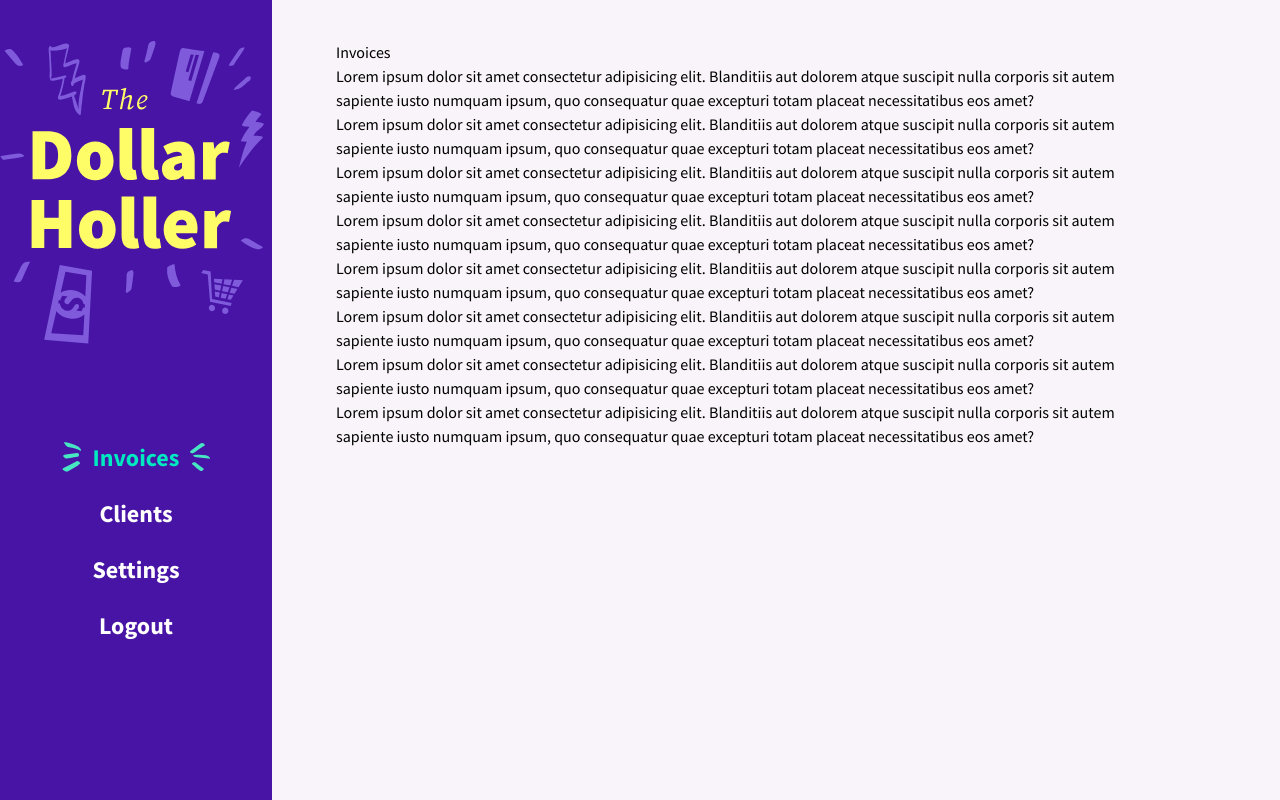
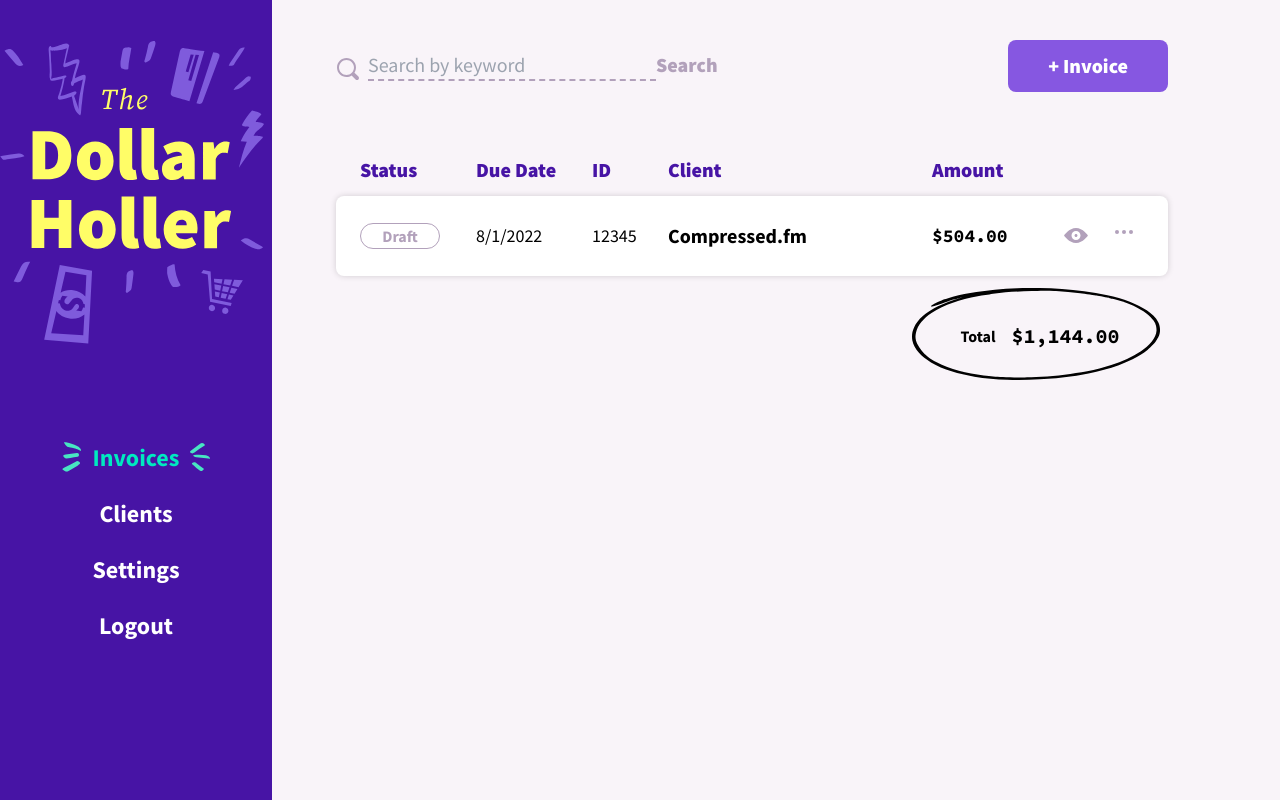
Before and after one commit to rustkas/dollarholler, a SvelteKit app: page /invoices in a window 1280 px wide. Built offline with nearby package versions, Linux system fonts and the light colour scheme.

Commit message:
Styling the Invoice List

```diff
--- a/pretter.config.js
+++ b/pretter.config.js
@@ -6,7 +6,7 @@ module.exports = {
   plugins: [
     "prettier-plugin-svelte",
     "prettier-plugin-organize-imports",
-    "prettier-plugin-tailwindcss",
+    require('prettier-plugin-tailwindcss'),
   ],
   pluginSearchDirs: ["."],
   tailwindConfig: "./tailwind.config.cjs",
--- a/src/app.css
+++ b/src/app.css
@@ -16,6 +16,9 @@
 }
 
 @layer components {
+  .invoice-table {
+    @apply  grid grid-cols-invoiceTable gap-4 px-6 mb-3 w-full
+  }
 }
 
 @layer utilities {
--- /dev/null
+++ b/src/lib/components/CircledAmount.svelte
@@ -0,0 +1,9 @@
+<script lang="ts">
+  export let label: string;
+  export let amount: string;
+</script>
+
+<div class=" float-right flex min-h-[6rem] min-w-[16rem] gap-x-4 bg-circle bg-no-repeat justify-center items-center">
+  <div class="font-bold">{label}</div>
+  <div class="font-mono text-xl font-bold">{amount}</div>
+</div>
--- /dev/null
+++ b/src/lib/components/Icons/Search.svelte
@@ -0,0 +1,10 @@
+<script lang="ts">
+  export let width = 24;
+  export let height =24;
+</script>
+
+<svg {width} {height} viewBox="0 0 24 24" fill="none" xmlns="http://www.w3.org/2000/svg">
+
+<path d="M22.414 19.586L18.455 15.627C19.439 14.108 19.973 12.339 19.973 10.486C19.973 7.953 18.987 5.57 17.194 3.779C15.402 1.987 13.02 1 10.486 1C7.952 1 5.57 1.987 3.779 3.778C1.987 5.57 1 7.953 1 10.486C1 13.02 1.987 15.403 3.779 17.194C5.57 18.986 7.953 19.972 10.486 19.972C12.34 19.972 14.108 19.44 15.627 18.455L19.586 22.414C19.964 22.792 20.466 23 21 23C21.534 23 22.036 22.792 22.414 22.414C22.792 22.037 23 21.535 23 21C23 20.465 22.792 19.963 22.414 19.586ZM5.193 15.778C3.779 14.365 3 12.486 3 10.486C3 8.486 3.779 6.607 5.193 5.194C6.607 3.779 8.486 3 10.486 3C12.486 3 14.365 3.779 15.779 5.194C17.193 6.607 17.972 8.486 17.972 10.486C17.972 12.486 17.193 14.365 15.779 15.779C14.365 17.194 12.486 17.972 10.486 17.972C8.486 17.972 6.607 17.194 5.193 15.778Z" />
+
+</svg>
--- /dev/null
+++ b/src/lib/components/Icons/ThreeDots.svelte
@@ -0,0 +1,11 @@
+<script lang="ts">
+  export let width = 24;
+  export let height =24;
+</script>
+
+<svg {width} {height} viewBox="0 0 24 24" fill="none" xmlns="http://www.w3.org/2000/svg">
+
+<circle cx="5" cy="12" r="2"/>
+<circle cx="12" cy="12" r="2"/>
+<circle cx="19" cy="12" r="2"/>
+</svg>
--- /dev/null
+++ b/src/lib/components/Icons/View.svelte
@@ -0,0 +1,9 @@
+<script lang="ts">
+  export let width = 24;
+  export let height =24;
+</script>
+
+<svg {width} {height} viewBox="0 0 24 24" fill="none" xmlns="http://www.w3.org/2000/svg">
+  <path d="M24 11.5C24 11.5 18.9285 4 12 4C5.0715 4 0 11.5 0 11.5C0 11.5 5.0715 19 12 19C18.9285 19 24 11.5 24 11.5ZM12 16C9.5145 16 7.5 13.987 7.5 11.5C7.5 9.013 9.5145 7 12 7C14.484 7 16.5 9.013 16.5 11.5C16.5 13.987 14.484 16 12 16Z"/>
+  <path d="M12 13C12.8284 13 13.5 12.3284 13.5 11.5C13.5 10.6716 12.8284 10 12 10C11.1716 10 10.5 10.6716 10.5 11.5C10.5 12.3284 11.1716 13 12 13Z"/>
+  </svg>
--- /dev/null
+++ b/src/lib/components/Search.svelte
@@ -0,0 +1,17 @@
+<script lang="ts">
+  import Search from "$lib/components/Icons/Search.svelte";
+</script>
+
+<div class="relative flex w-full items-baseline">
+  <div class="mr-2 mt-auto text-pastelPurple "><Search /></div>
+
+  <input
+    type="text"
+    name="search"
+    placeholder="Search by keyword"
+    class="w-72 border-b-2 border-dashed border-b-pastelPurple bg-transparent font-sansSerif text-xl text-black outline-none focus:border-solid focus:border-b-lavenderIndigo"
+  />
+  <button class="font-sansSerif text-xl font-black text-pastelPurple"
+    >Search</button
+  >
+</div>
--- /dev/null
+++ b/src/lib/components/Tag.svelte
@@ -0,0 +1,28 @@
+<script lang="ts">
+  export let label: 'draft' | 'sent' | 'current' | 'late' | 'paid' = 'draft';
+</script>
+
+<div
+  class="text-md w-20 rounded-full border-1 text-center font-bold capitalize"
+  class:inverted={label === 'draft'}
+  class:success={label === 'sent' || label === 'current'}
+  class:alert={label === 'late'}
+  class:archive={label === 'paid'}
+>
+  {label}
+</div>
+
+<style lang="postcss">
+  .inverted {
+    @apply border-pastelPurple text-pastelPurple;
+  }
+  .success {
+    @apply border-robinEggBlue bg-robinEggBlue text-blueGem;
+  }
+  .alert {
+    @apply border-scarlet bg-scarlet text-goldenFizz;
+  }
+  .archive {
+    @apply border-pastelPurple bg-pastelPurple text-white;
+  }
+</style>
--- a/src/routes/(dashboard)/invoices/+page.svelte
+++ b/src/routes/(dashboard)/invoices/+page.svelte
@@ -1,27 +1,61 @@
-Invoices
+<script>
+    import ThreeDots from "$lib/components/Icons/ThreeDots.svelte";
+    import View from "$lib/components/Icons/View.svelte";
+    import Search from "$lib/components/Search.svelte";
+    import Tag from "$lib/components/Tag.svelte";
+    import CircledAmount from "$lib/components/CircledAmount.svelte";
+</script>
 
-<p>
-  Lorem ipsum dolor sit amet consectetur adipisicing elit. Blanditiis aut dolorem atque suscipit nulla corporis sit autem sapiente iusto numquam ipsum, quo consequatur quae excepturi totam placeat necessitatibus eos amet?
-</p>
-<p>
-  Lorem ipsum dolor sit amet consectetur adipisicing elit. Blanditiis aut dolorem atque suscipit nulla corporis sit autem sapiente iusto numquam ipsum, quo consequatur quae excepturi totam placeat necessitatibus eos amet?
-</p>
-<p>
-  Lorem ipsum dolor sit amet consectetur adipisicing elit. Blanditiis aut dolorem atque suscipit nulla corporis sit autem sapiente iusto numquam ipsum, quo consequatur quae excepturi totam placeat necessitatibus eos amet?
-</p>
-<p>
-  Lorem ipsum dolor sit amet consectetur adipisicing elit. Blanditiis aut dolorem atque suscipit nulla corporis sit autem sapiente iusto numquam ipsum, quo consequatur quae excepturi totam placeat necessitatibus eos amet?
-</p>
 
-<p>
-  Lorem ipsum dolor sit amet consectetur adipisicing elit. Blanditiis aut dolorem atque suscipit nulla corporis sit autem sapiente iusto numquam ipsum, quo consequatur quae excepturi totam placeat necessitatibus eos amet?
-</p>
-<p>
-  Lorem ipsum dolor sit amet consectetur adipisicing elit. Blanditiis aut dolorem atque suscipit nulla corporis sit autem sapiente iusto numquam ipsum, quo consequatur quae excepturi totam placeat necessitatibus eos amet?
-</p>
-<p>
-  Lorem ipsum dolor sit amet consectetur adipisicing elit. Blanditiis aut dolorem atque suscipit nulla corporis sit autem sapiente iusto numquam ipsum, quo consequatur quae excepturi totam placeat necessitatibus eos amet?
-</p>
-<p>
-  Lorem ipsum dolor sit amet consectetur adipisicing elit. Blanditiis aut dolorem atque suscipit nulla corporis sit autem sapiente iusto numquam ipsum, quo consequatur quae excepturi totam placeat necessitatibus eos amet?
-</p>
+<svelte:head>
+  <title>Invoices | The Dollar Holler</title>
+</svelte:head>
+
+<div class="mb-16 flex items-center justify-between">
+  <!-- search field -->
+  <Search />
+
+  <!-- new invoice button -->
+
+  <div>
+    <button class="relative translate-y-0 whitespace-nowrap rounded-lg bg-lavenderIndigo px-10 py-3 font-sansSerif text-xl font-black text-white shadow-colored transition-all hover:-translate-y-2 hover:shadow-coloredHover">+ Invoice</button>
+  </div>
+</div>
+
+<!-- list of invoices -->
+<div>
+  <!-- header -->
+  <div class="table-header invoice-table text-daisyBush">
+    <h3>Status</h3>
+    <h3>Due Date</h3>
+    <h3>ID</h3>
+    <h3>Client</h3>
+    <h3>Amount</h3>
+
+    <div />
+    <div />
+  </div>
+
+  <!-- invoices -->
+  <div class="invoice-table items-center rounded-lg bg-white py-6 shadow-tableRow">
+    <div><Tag label="draft" /></div>
+    <div class="text-lg">8/1/2022</div>
+    <div class="text-lg">12345</div>
+    <div class="text-xl font-bold">Compressed.fm</div>
+    <div class="text-lg font-mono font-bold">$504.00</div>
+    <div class="center text-lg">
+      <a href="#" class="text-pastelPurple hover:text-daisyBush"><View /></a>
+    </div>
+    <div class="center text-lg">
+      <button class=" text-pastelPurple hover:text-daisyBush"><ThreeDots /></button>
+    </div>
+  </div>
+</div>
+
+<CircledAmount label="Total" amount="$1,144.00" />
+
+<style lang="postcss">
+  .table-header h3 {
+    @apply text-xl font-black leading-snug;
+  }
+</style>
--- a/tailwind.config.cjs
+++ b/tailwind.config.cjs
@@ -8,6 +8,17 @@ module.exports = {
       handwriting: ['Kalam', 'cursive']
     },
     extend: {
+      backgroundImage: {
+        circle: "url('/images/circle.svg')"
+      },
+      borderWidth: {
+        '1': '1px',
+      },
+      boxShadow: {
+        colored: '0px 7px 16px rgba(127, 91, 220, 0.002)',
+        coloredHover: '0px 16px 25px rgba(127, 91, 220, 0.3)',
+        tableRow: '0px 0px 6px rgba(0, 0, 0, 0.16)'
+      },
       colors: {
         lavenderIndigo: '#8657e1',
         daisyBush: '#4714a5',
@@ -17,13 +28,16 @@ module.exports = {
         purple: '#7209b7',
         robinEggBlue: '#00e9c0',
         blueGem: '#3813a0',
-        // caribbeanGreen: '#1CC6A0',
+        caribbeanBlue: '#1CC6A0',
         scarlet: '#f72f45',
         monsoon: '#777878',
         silver: '#c0c0c0',
         gallery: '#efeaf2',
         caribbeanGreen: '#00ca9e',
         fog: '#decaec',
+      },
+      gridTemplateColumns: {
+        'invoiceTable': '100px 100px 60px 1fr 116px 32px 32px'
       },
       zIndex: {
         navBarToggle: 91,
```
Also changed, not shown: static/images/circle.svg (added).
